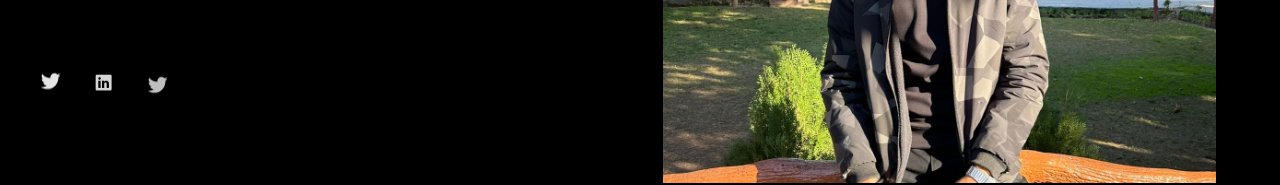
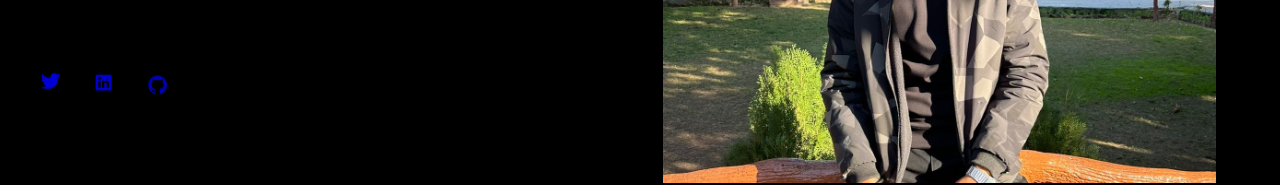
Before and after one commit to ARPIT0077/Stealth1, a plain HTML site: page index.html in a window 1280 px wide. Shown: the part 610-795 px from the top of the page. Drawn offline with nearby package versions, Linux system fonts and the light colour scheme.

Commit message:
adding up the new files

```diff
--- a/index.html
+++ b/index.html
@@ -53,9 +53,9 @@
                 </div>
 
                 <div class="home__social">
-                    <ion-icon name="logo-twitter" class="home__social-icon" ><a href="https://twitter.com/BediArpit01" ></a></ion-icon>
-                    <ion-icon name="logo-linkedin" class="home__social-icon"><a href="https://www.linkedin.com/in/arpitbedi/"></a></ion-icon>
-                    <ion-icon name="logo-twitter" class="home__social-icon"></ion-icon>
+                    <a href="https://twitter.com/BediArpit01" ><ion-icon name="logo-twitter" class="home__social-icon" ></ion-icon></a>
+                    <a href="https://www.linkedin.com/in/arpitbedi/"><ion-icon name="logo-linkedin" class="home__social-icon"></ion-icon></a>
+                    <a href="https://github.com/ARPIT0077"><ion-icon name="logo-Github" class="home__social-icon"></ion-icon></a>
                 </div>
 
             </div>
```
